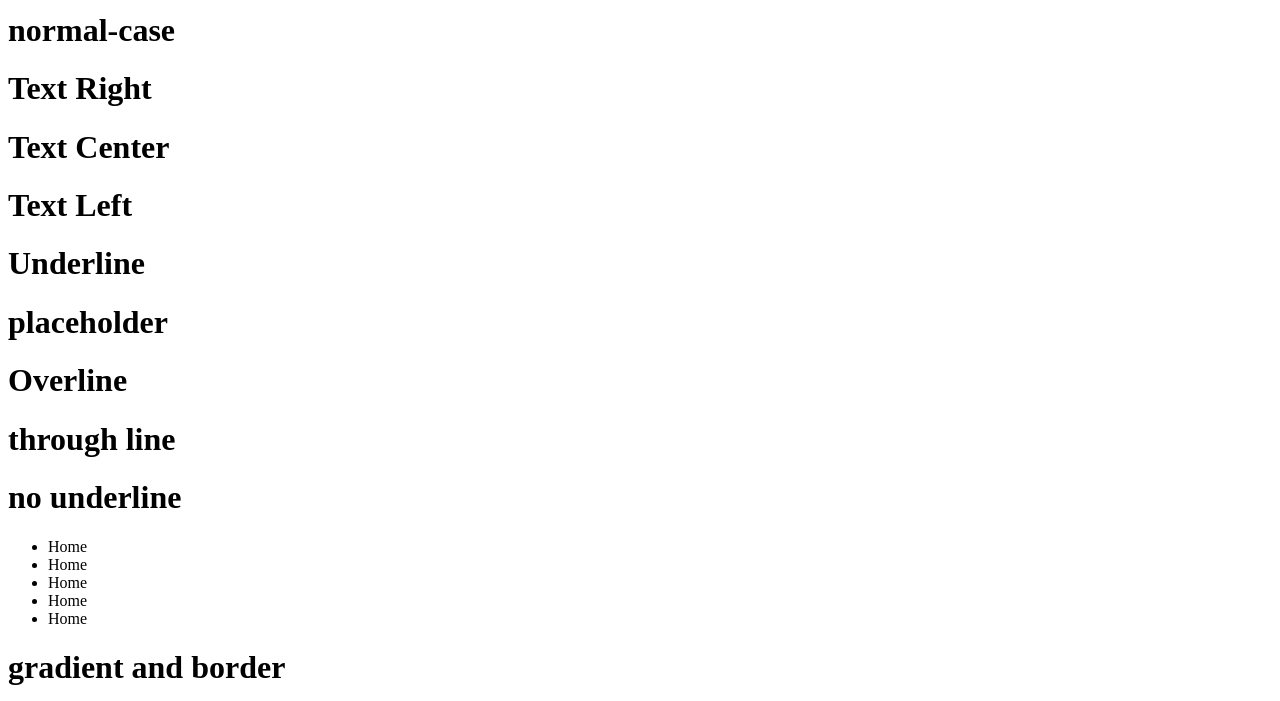
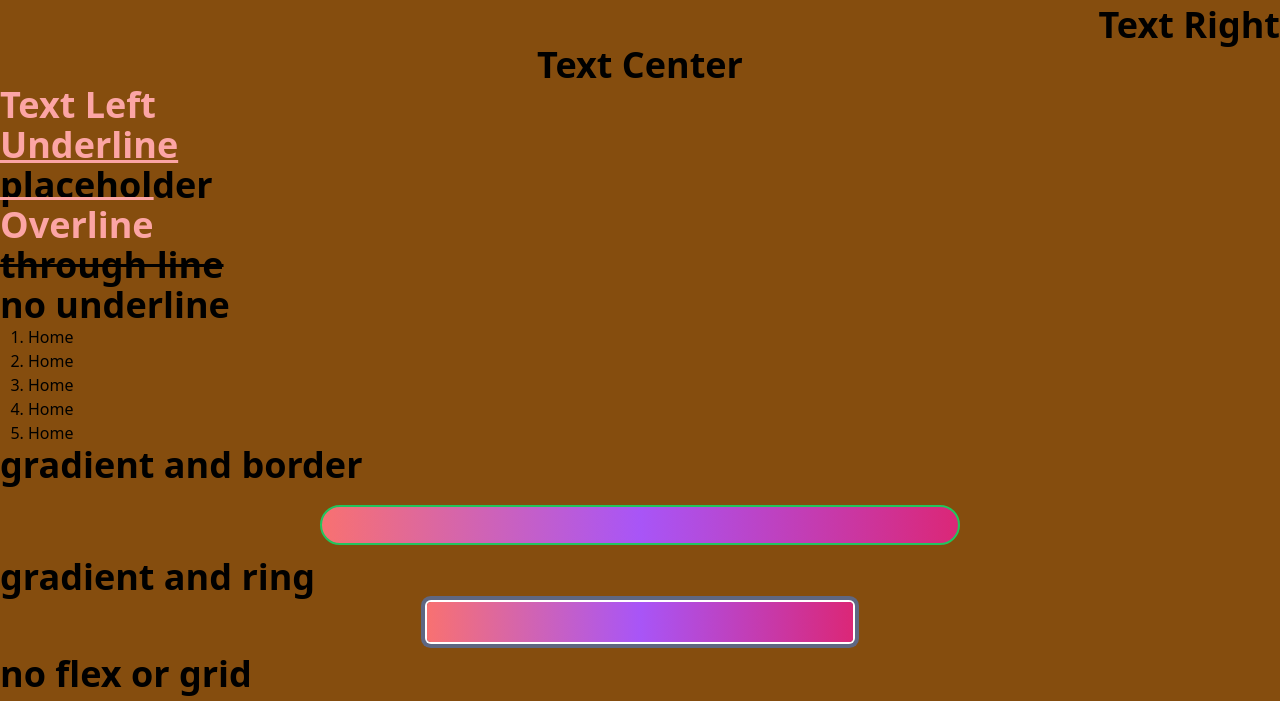
Before and after one commit to AuroraLantean/tailwindcss1, a website built with Vite: page index.html in a window 1280 px wide. Shown: the part 771-1472 px from the top of the page. Built offline with nearby package versions, Linux system fonts and the light colour scheme.

Commit message:
fix build script

```diff
--- a/index.html
+++ b/index.html
@@ -8,7 +8,7 @@
   <link rel="preconnect" href="https://fonts.googleapis.com">
 <link rel="preconnect" href="https://fonts.gstatic.com" crossorigin>
 <link href="https://fonts.googleapis.com/css2?family=Lobster&display=swap" rel="stylesheet">
-  <link rel="stylesheet" href="css/main.css">
+  <link rel="stylesheet" href="main.css">
 </head>
 <body class="bg-blue-100 sm:bg-blue-300 md:bg-blue-500 lg:bg-green-300 xl:bg-green-500 2xl:bg-green-700 dark:bg-gray-800 dark:sm:bg-red-800 dark:md:bg-yellow-800">
   <h1 class="">h1 custom</h1>
--- a/package.json
+++ b/package.json
@@ -11,7 +11,7 @@
     "minify": "npx tailwindcss -o ./css/main.css --minify; echo '>>>>> use css/main.css in your HTML, then open index.html with your browser'",
     "mock-deploy": "copy and paste index.html, css folder, and any images to a new deploy folder, then open index.html with your browser",
     "deploy": "copy and paste the deploy or dist folder to your hosting root",
-    "buildv": "vite build"
+    "build": "vite build"
   },
   "devDependencies": {
     "autoprefixer": "^10.4.14",
```
Also changed, not shown: README.md, 1 other file.
